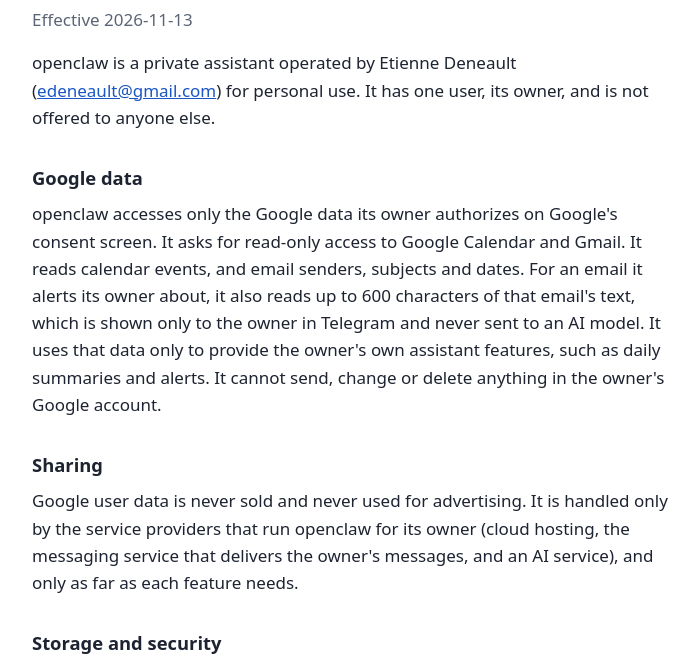
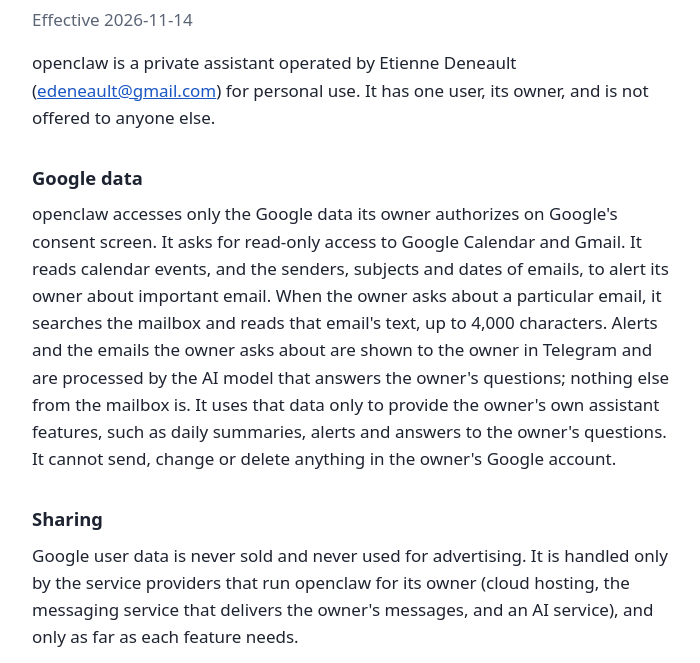
Before and after one commit to edeneault/openclaw-site, a plain HTML site: page privacy.html in a window 1280 px wide. Shown: the part 97-760 px from the top of the page, without its empty margins (288-988 px from the left). Drawn offline with Linux system fonts and the light colour scheme.

Commit message:
docs: the privacy page names email reading on request and the AI model
openclaw can now read an email its owner asks about, up to 4,000
characters of its text, and alerts and those emails are processed by
the AI model that answers the owner. The earlier text said alert text
was never sent to an AI model, which turned out not to hold. Effective
2026-11-14.

Co-Authored-By: Claude Opus 5.5 <noreply@anthropic.com>
Claude-Session: https://claude.ai/code/session_01KPKMJFDudQ7jL8WC7ioiqM

```diff
--- a/privacy.html
+++ b/privacy.html
@@ -20,7 +20,7 @@
 <body>
 <main>
   <h1>openclaw privacy policy</h1>
-  <p class="muted">Effective 2026-11-13</p>
+  <p class="muted">Effective 2026-11-14</p>
 
   <p>openclaw is a private assistant operated by Etienne Deneault
     (<a href="mailto:edeneault@gmail.com">edeneault@gmail.com</a>) for personal use. It has one
@@ -28,12 +28,14 @@
 
   <h2>Google data</h2>
   <p>openclaw accesses only the Google data its owner authorizes on Google's consent screen. It
-    asks for read-only access to Google Calendar and Gmail. It reads calendar events, and email
-    senders, subjects and dates. For an email it alerts its owner about, it also reads up to 600
-    characters of that email's text, which is shown only to the owner in Telegram and never sent to
-    an AI model. It uses that data only to provide the owner's own assistant features, such as daily
-    summaries and alerts. It cannot send, change or delete anything in the owner's Google
-    account.</p>
+    asks for read-only access to Google Calendar and Gmail. It reads calendar events, and the
+    senders, subjects and dates of emails, to alert its owner about important email. When the owner
+    asks about a particular email, it searches the mailbox and reads that email's text, up to 4,000
+    characters. Alerts and the emails the owner asks about are shown to the owner in Telegram and are
+    processed by the AI model that answers the owner's questions; nothing else from the mailbox is.
+    It uses that data only to provide the owner's own assistant features, such as daily summaries,
+    alerts and answers to the owner's questions. It cannot send, change or delete anything in the
+    owner's Google account.</p>
 
   <h2>Sharing</h2>
   <p>Google user data is never sold and never used for advertising. It is handled only by the
```
